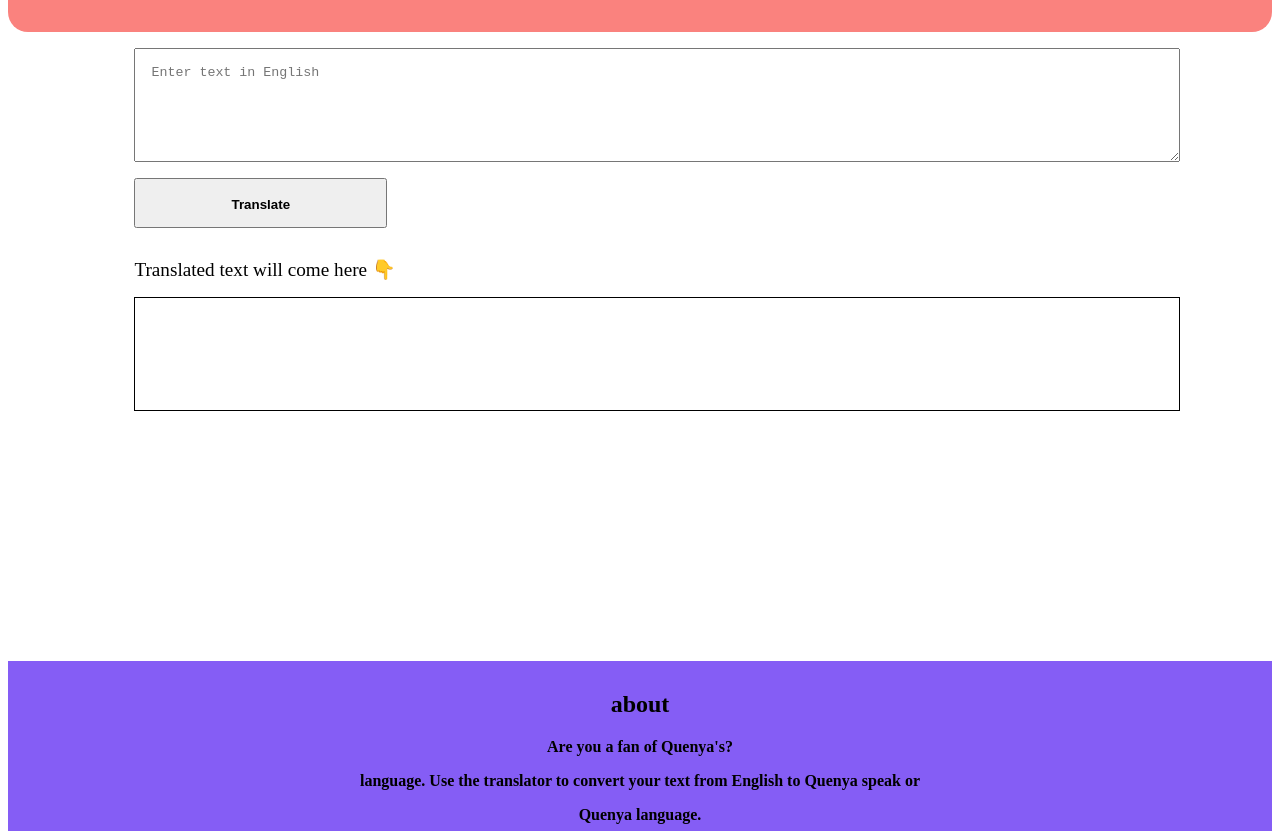
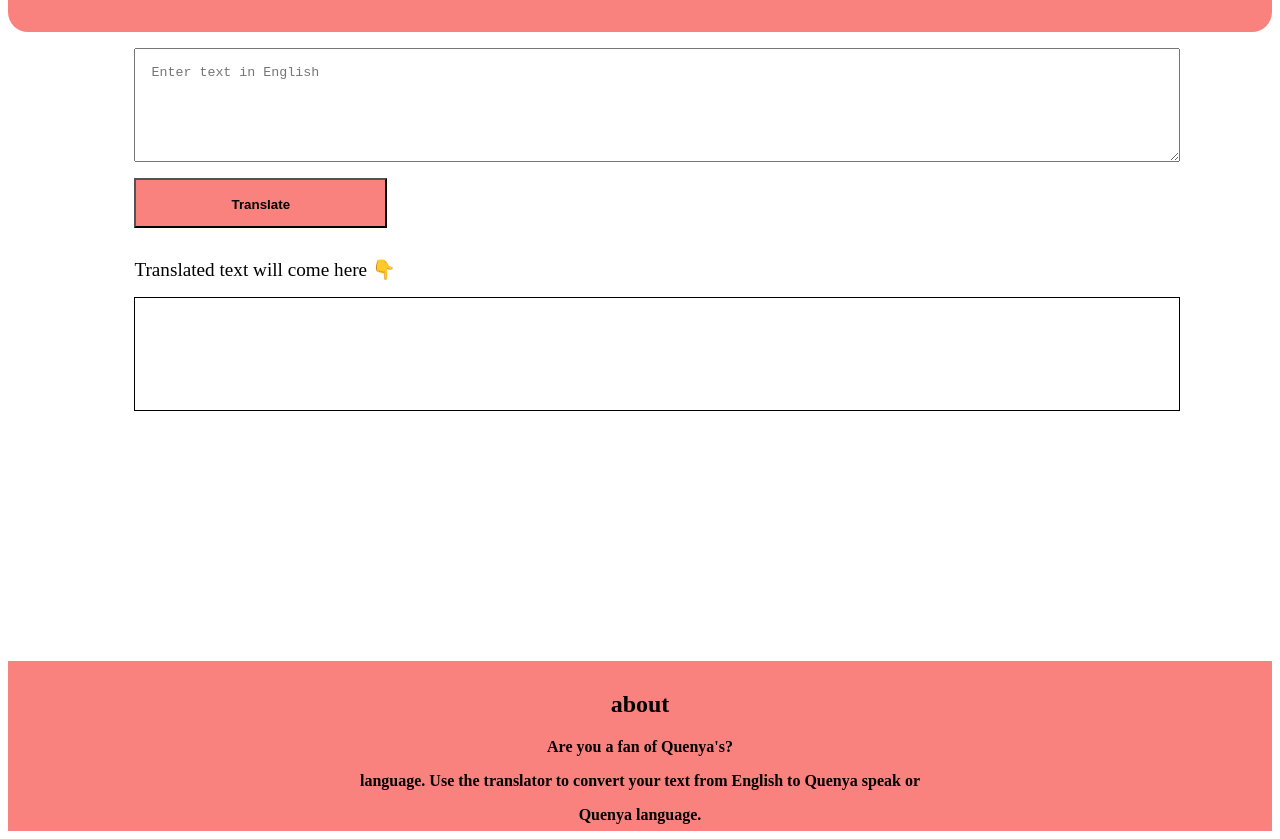
Before and after one commit to MonikaJhingan/markseven, a plain HTML site: page index.html in a window 1280 px wide. Shown: the part 99-938 px from the top of the page. Drawn offline with Linux system fonts and the light colour scheme.

Commit message:
color change

```diff
--- a/index.html
+++ b/index.html
@@ -5,7 +5,7 @@
     <meta charset="UTF-8">
     <meta http-equiv="X-UA-Compatible" content="IE=edge">
     <meta name="viewport" content="width=device-width, initial-scale=1.0">
-    <title>Yoda speak</title>
+    <title>fun speak</title>
     <style>
         textarea {
             width: 80%;
@@ -43,7 +43,7 @@
     </div>
 
 
-    <footer style="height: 170px;margin-top: 250px; background-color:rgb(133, 93, 245) ;">
+    <footer style="height: 170px;margin-top: 250px; background-color:rgb(250, 130, 126) ;">
 
         <h2 style="text-align: center;padding-top: 30px; color: black;"><b>about</b></h2>
         <div style="text-align: center;">
--- a/markseven.css
+++ b/markseven.css
@@ -21,6 +21,7 @@
     width: 20%;
     margin-left: 10%;
     padding-top: 5px;
+    background-color: rgb(250, 130, 126);
 }
 .jink{
     color: black;
```
